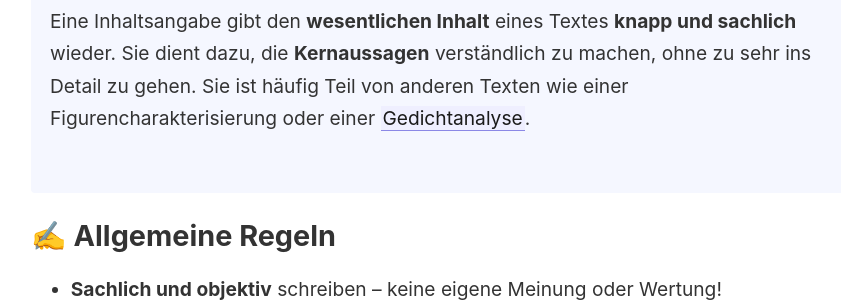
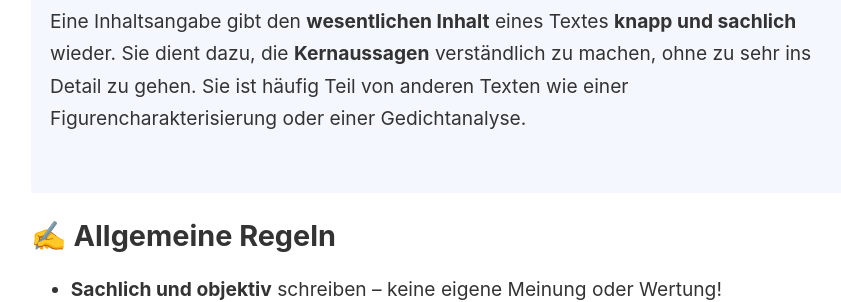
Before and after one commit to lutz-stu/school-blog, a Jekyll site: the page built from _notes/Deutsch/inhaltsangabe.md, in a window 1280 px wide. Shown: the part 329-631 px from the top of the page, without its empty margins (46-887 px from the left). Built offline with Jekyll 4.4.1, drawn with Linux system fonts in a browser that asks for light colours.

Commit message:
Update content

```diff
--- a/_notes/Deutsch/inhaltsangabe.md
+++ b/_notes/Deutsch/inhaltsangabe.md
@@ -3,7 +3,7 @@ title: Inhaltsangabe
 ---
 
 <p style="padding: 3em 1em; background: #f5f7ff; border-radius: 4px;">
-    Eine Inhaltsangabe gibt den <b>wesentlichen Inhalt</b> eines Textes <b>knapp und sachlich</b> wieder. Sie dient dazu, die <b>Kernaussagen</b> verständlich zu machen, ohne zu sehr ins Detail zu gehen. Sie ist häufig Teil von anderen Texten wie einer Figurencharakterisierung oder einer [[Gedichtanalyse]].
+    Eine Inhaltsangabe gibt den <b>wesentlichen Inhalt</b> eines Textes <b>knapp und sachlich</b> wieder. Sie dient dazu, die <b>Kernaussagen</b> verständlich zu machen, ohne zu sehr ins Detail zu gehen. Sie ist häufig Teil von anderen Texten wie einer Figurencharakterisierung oder einer Gedichtanalyse.
 </p>
 
 ## ✍️ Allgemeine Regeln
```
